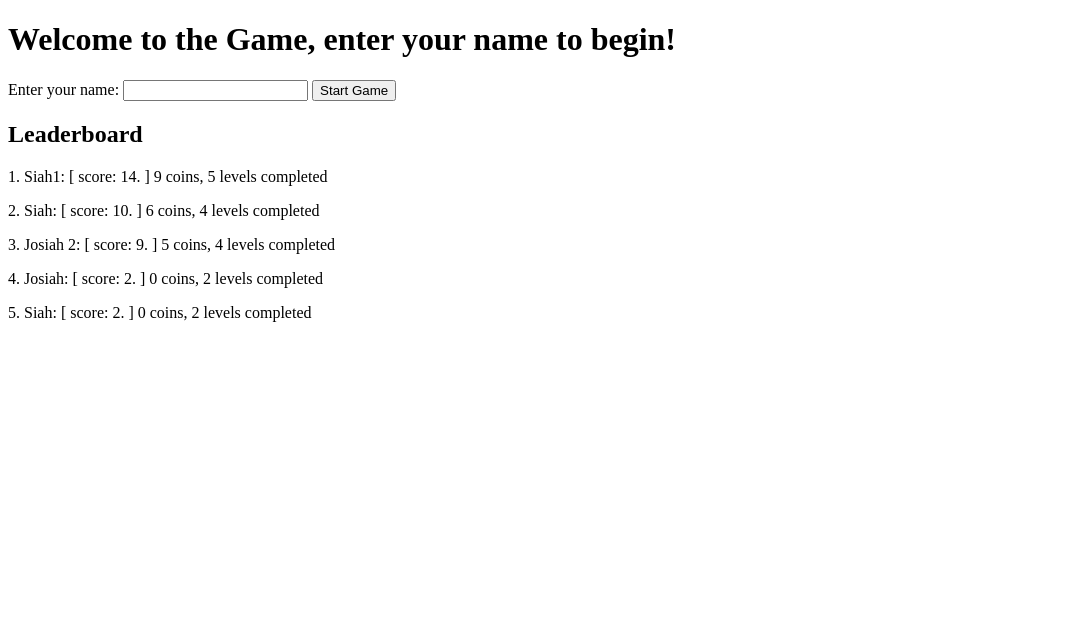
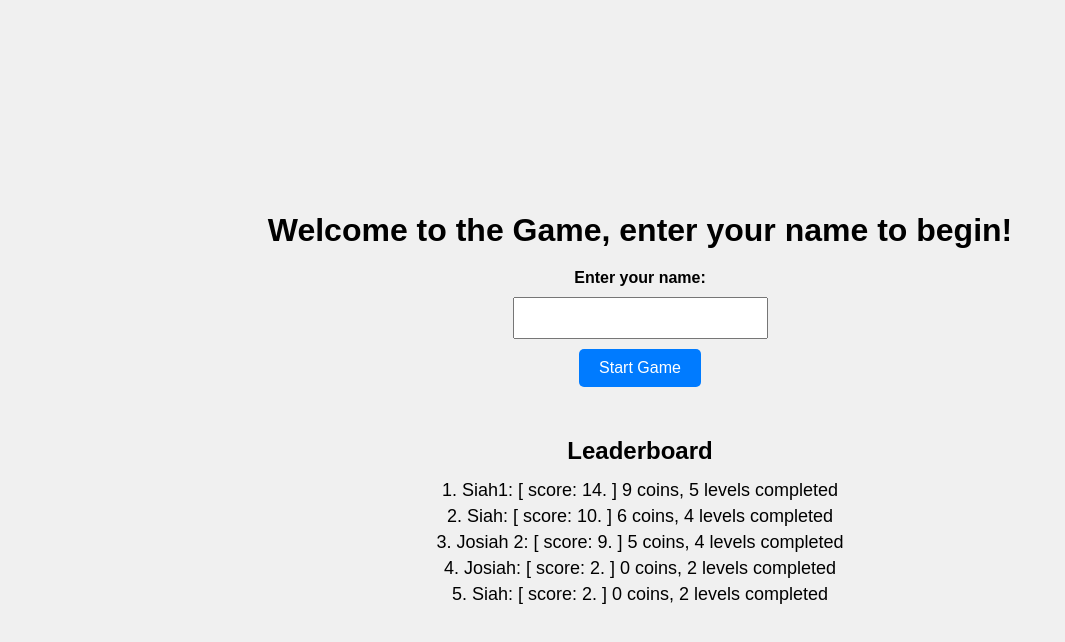
Before and after one commit to SiahBatterson/SiahBatterson.github.io, a website: page index.html in a window 1280 px wide. Shown: the whole page, without its empty margins (0-1065 px from the left). Drawn offline with Linux system fonts and the light colour scheme.

Commit message:
stlye changes

```diff
--- a/javascript_game/css/styles.css
+++ b/javascript_game/css/styles.css
@@ -8,5 +8,5 @@ body {
 }
 
 canvas {
-  border: 2px solid bisque; /* Optional border for visibility */
+  border: 4px solid bisque; /* Optional border for visibility */
 }
--- a/styles.css
+++ b/styles.css
@@ -1,7 +1,70 @@
-#title {
+/* styles.css */
+
+/* Ensure the entire page content is centered vertically and horizontally */
+body {
+  display: flex;
+  flex-direction: column;
+  align-items: center;
+  justify-content: center;
+  min-height: 100vh; /* Full viewport height */
+  margin: 0;
+  font-family: Arial, sans-serif; /* Optional: set a font */
+  background-color: #f0f0f0; /* Optional: set a background color */
+}
+
+/* Style the heading */
+h1 {
+  margin-bottom: 20px;
   text-align: center;
-  color: green;
 }
-#data-input {
+
+/* Style the form */
+form {
+  display: flex;
+  flex-direction: column;
   align-items: center;
+  margin-bottom: 30px;
 }
+
+form label {
+  margin-bottom: 10px;
+  font-weight: bold;
+}
+
+form input {
+  padding: 10px;
+  margin-bottom: 10px;
+  font-size: 16px;
+  width: 100%;
+  max-width: 300px;
+  text-align: center;
+}
+
+form button {
+  padding: 10px 20px;
+  font-size: 16px;
+  cursor: pointer;
+  background-color: #007bff;
+  color: white;
+  border: none;
+  border-radius: 5px;
+}
+
+form button:hover {
+  background-color: #0056b3;
+}
+
+/* Style the leaderboard */
+h2 {
+  margin-bottom: 10px;
+  text-align: center;
+}
+
+#leaderboard {
+  text-align: center;
+  font-size: 18px;
+}
+
+p {
+  margin: 5px 0;
+}
```
Also changed, not shown: 1 other file.
